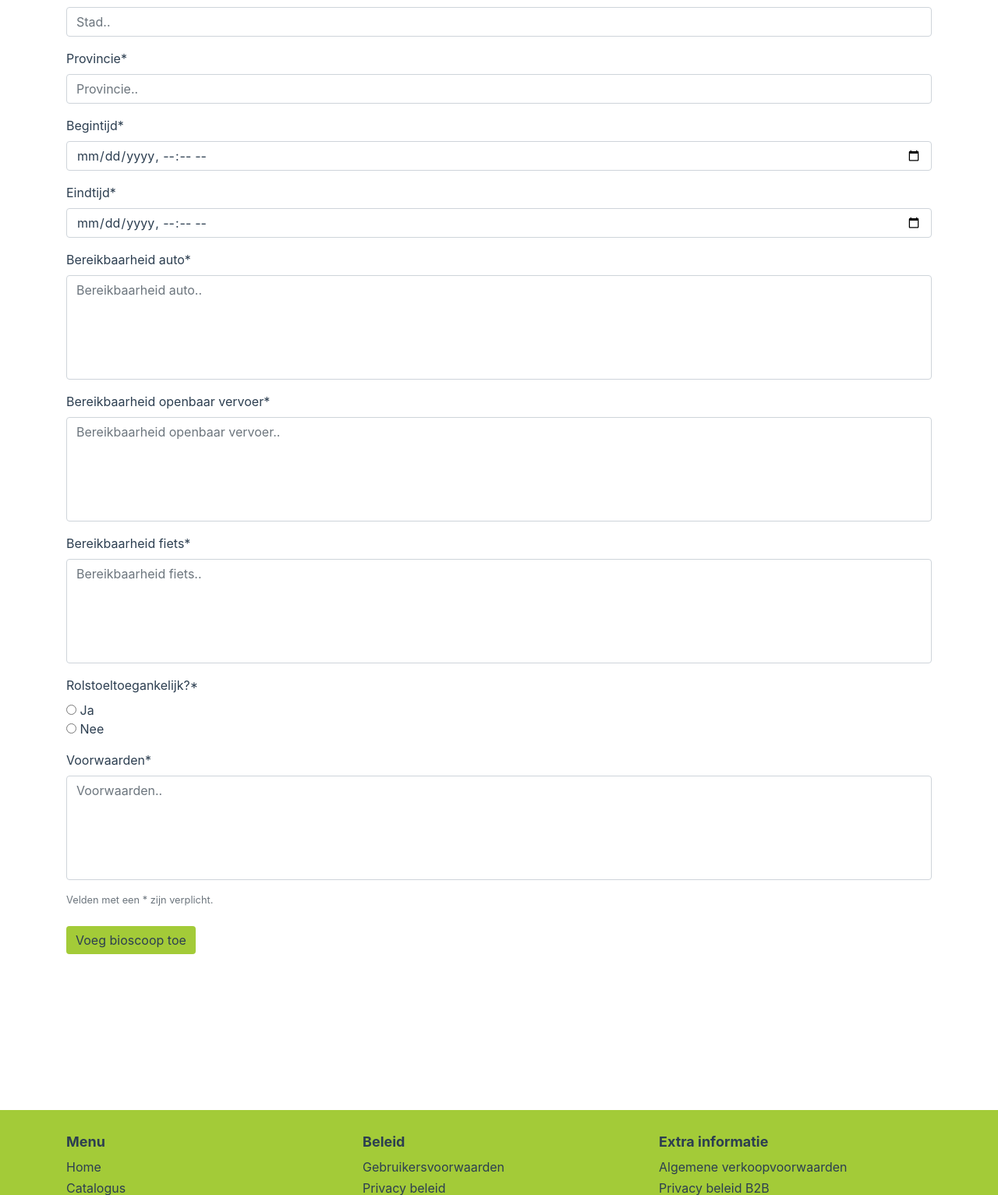
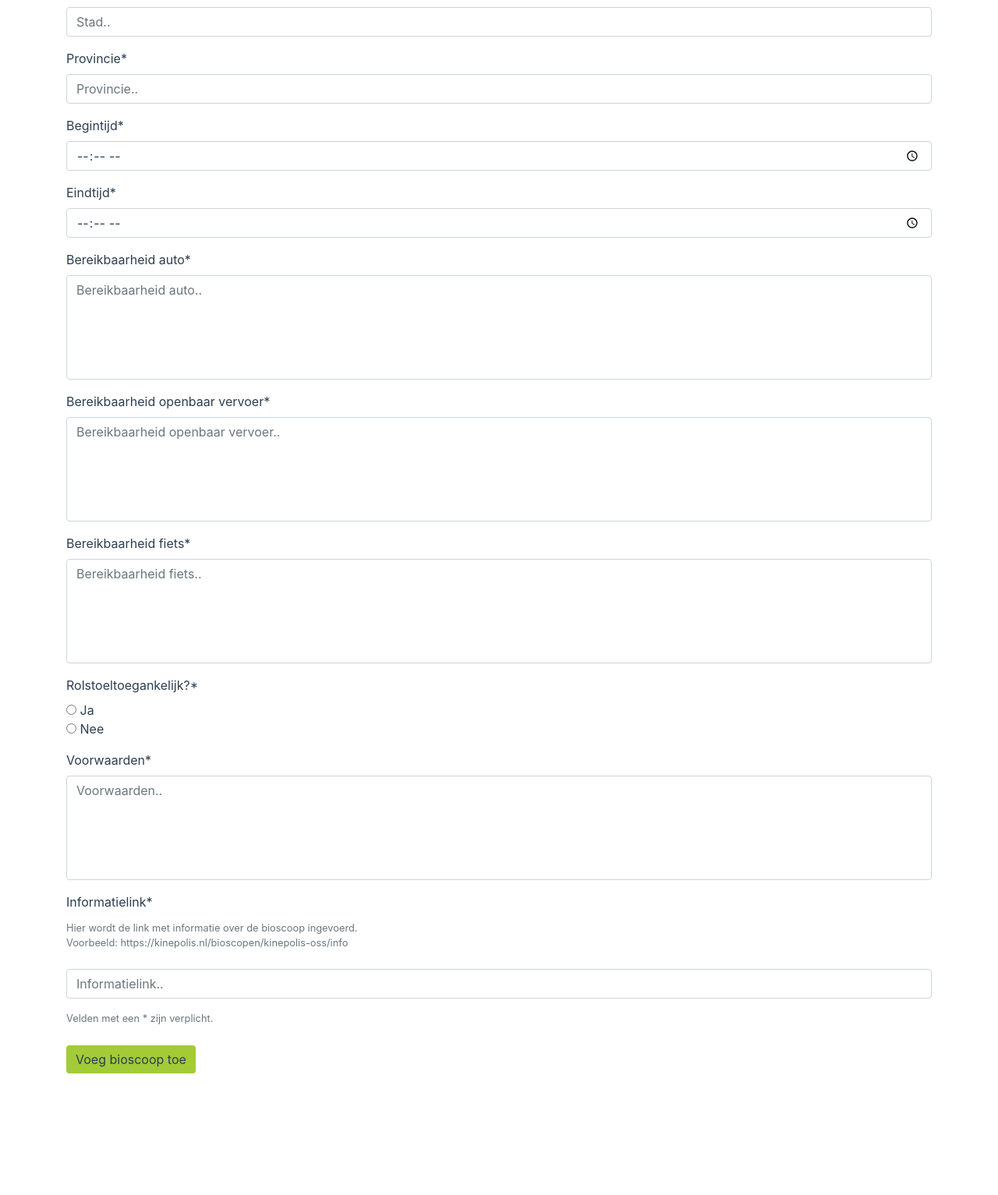
Before and after one commit to Amin-4A6A/Gameplayparty, a PHP site: page /view/addBios.php in a window 1280 px wide. Shown: the part 417-1950 px from the top of the page at 78% size. Run offline with PHP 8.4, Linux system fonts and the light colour scheme; some libraries are stand-ins or nearby versions.

Commit message:
Fixed begintijd en eindtijd, added link, fixed catalogus

```diff
--- a/controller/adminController.php
+++ b/controller/adminController.php
@@ -50,7 +50,8 @@ class adminController
 			$fiets = $_POST['bereikbaar_fiets'];
 			$rolstoel = $_POST['rolstoeltoegankelijkheid'];
 			$voorwaarden = $_POST['voorwaarden'];
-			$bioscopen = $this->model->createBios($naam, $adres, $postcode, $stad, $provincie, $begintijd, $eindtijd, $auto, $ov, $fiets, $rolstoel, $voorwaarden);
+			$link = $_POST['link'];
+			$bioscopen = $this->model->createBios($naam, $adres, $postcode, $stad, $provincie, $begintijd, $eindtijd, $auto, $ov, $fiets, $rolstoel, $voorwaarden, $link);
 			header("Location: {$_SERVER['HTTP_REFERER']}");
 			exit;
 		} else {
--- a/model/adminModel.php
+++ b/model/adminModel.php
@@ -10,7 +10,7 @@ class adminModel {
     }
 
 
-    public function createBios($naam, $adres, $postcode, $stad, $provincie, $begintijd, $eindtijd, $auto, $ov, $fiets, $rolstoel, $voorwaarden) {
+    public function createBios($naam, $adres, $postcode, $stad, $provincie, $begintijd, $eindtijd, $auto, $ov, $fiets, $rolstoel, $voorwaarden, $link) {
 
 	try {
 		if ($rolstoel == "ja") {
@@ -19,7 +19,7 @@ class adminModel {
 			$toegang = 0;
 		}
 
-		$sql = "INSERT INTO bioscopen(bios_naam, adres, postcode, stad, provincie, begintijd, eindtijd, bereikbaar_auto, bereikbaar_ov, bereikbaar_fiets, rolstoeltoegankelijkheid, voorwaarden) VALUES ('$naam', '$adres', '$postcode', '$stad', '$provincie', '$begintijd',  '$eindtijd',  '$auto',  '$ov',  '$fiets',  '$toegang', '$voorwaarden')";
+		$sql = "INSERT INTO bioscopen(bios_naam, adres, postcode, stad, provincie, begintijd, eindtijd, bereikbaar_auto, bereikbaar_ov, bereikbaar_fiets, rolstoeltoegankelijkheid, voorwaarden, link) VALUES ('$naam', '$adres', '$postcode', '$stad', '$provincie', '$begintijd',  '$eindtijd',  '$auto',  '$ov',  '$fiets',  '$toegang', '$voorwaarden', '$link')";
 		$result = $this->dataHandler->CreateData($sql);
 
 		return $result;
--- a/view/addBios.php
+++ b/view/addBios.php
@@ -6,49 +6,54 @@
             <input type="text" class="form-control" name="bios_naam" placeholder="Bioscoopnaam.." required>
         </div>
         <div class="form-group">
-            <label for="naam">Adres&#42;</label>
+            <label for="adres">Adres&#42;</label>
             <input type="text" class="form-control" name="adres" placeholder="Adres.." required>
         </div>
         <div class="form-group">
-            <label for="naam">Postcode&#42;</label>
+            <label for="postcode">Postcode&#42;</label>
             <input type="text" class="form-control" name="postcode" placeholder="Postcode.." required>
         </div>
         <div class="form-group">
-            <label for="naam">Stad&#42;</label>
+            <label for="stad">Stad&#42;</label>
             <input type="text" class="form-control" name="stad" placeholder="Stad.." required>
         </div>
         <div class="form-group">
-            <label for="naam">Provincie&#42;</label>
+            <label for="provincie">Provincie&#42;</label>
             <input type="text" class="form-control" name="provincie" placeholder="Provincie.." required>
         </div>
         <div class="form-group">
-            <label for="naam">Begintijd&#42;</label>
-            <input type="datetime-local" class="form-control" name="begintijd" required>
+            <label for="begintijd">Begintijd&#42;</label>
+            <input type="time" class="form-control" name="begintijd" required>
         </div>
         <div class="form-group">
-            <label for="naam">Eindtijd&#42;</label>
-            <input type="datetime-local" class="form-control" name="eindtijd" required>
+            <label for="eind">Eindtijd&#42;</label>
+            <input type="time" class="form-control" name="eindtijd" required>
         </div>
         <div class="form-group">
-            <label for="email">Bereikbaarheid auto&#42;</label>
+            <label for="auto">Bereikbaarheid auto&#42;</label>
             <textarea class="form-control" style="resize: none;" name="bereikbaar_auto" placeholder="Bereikbaarheid auto.." rows="5" required></textarea>
         </div>
         <div class="form-group">
-            <label for="email">Bereikbaarheid openbaar vervoer&#42;</label>
+            <label for="ov">Bereikbaarheid openbaar vervoer&#42;</label>
             <textarea class="form-control no-resize" style="resize: none;" name="bereikbaar_ov" placeholder="Bereikbaarheid openbaar vervoer.." rows="5" required></textarea>
         </div>
         <div class="form-group">
-            <label for="email">Bereikbaarheid fiets&#42;</label>
+            <label for="fiets">Bereikbaarheid fiets&#42;</label>
             <textarea class="form-control no-resize" style="resize: none;" name="bereikbaar_fiets" placeholder="Bereikbaarheid fiets.." rows="5" required></textarea>
         </div>
         <div class="form-group">
-            <label for="naam">Rolstoeltoegankelijk?&#42;</label><br>
+            <label for="rolstoel">Rolstoeltoegankelijk?&#42;</label><br>
             <input type="radio" name="rolstoeltoegankelijkheid" value="ja"> Ja<br>
             <input type="radio" name="rolstoeltoegankelijkheid" value="nee"> Nee
         </div>
         <div class="form-group">
-            <label for="email">Voorwaarden&#42;</label>
+            <label for="voorwaarden">Voorwaarden&#42;</label>
             <textarea class="form-control no-resize" style="resize: none;" name="voorwaarden" placeholder="Voorwaarden.." rows="5" required></textarea>
+        </div>
+        <div class="form-group">
+            <label for="link">Informatielink&#42;</label>
+             <small class="form-text text-muted">Hier wordt de link met informatie over de bioscoop ingevoerd. <br>Voorbeeld: https://kinepolis.nl/bioscopen/kinepolis-oss/info</small><br>
+            <input type="text" class="form-control" name="link" placeholder="Informatielink.." required>
         </div>
 
         <small id="emailHelp" class="form-text text-muted">Velden met een &#42; zijn verplicht.</small><br>
--- a/view/catalogus.php
+++ b/view/catalogus.php
@@ -11,7 +11,9 @@
                     <p class="card-text"><?php echo $bioscoop['provincie']; ?></p>
                     <div class="d-flex justify-content-between align-items-center">
                         <div class="btn-group">
-                        <button type="button" class="btn btn-sm btn-outline-secondary">Details</button>
+                        <form target="_blank" action="<?php echo $bioscoop['link'] ;?>">
+                             <button type="submit" class="btn btn-sm btn-outline-secondary">Details</button>
+                        </form>
                         <button type="button" class="btn btn-sm btn-outline-secondary">Reserveren</button>
                         </div>
                         <!-- <small class="text-muted">9 mins</small> -->
```
